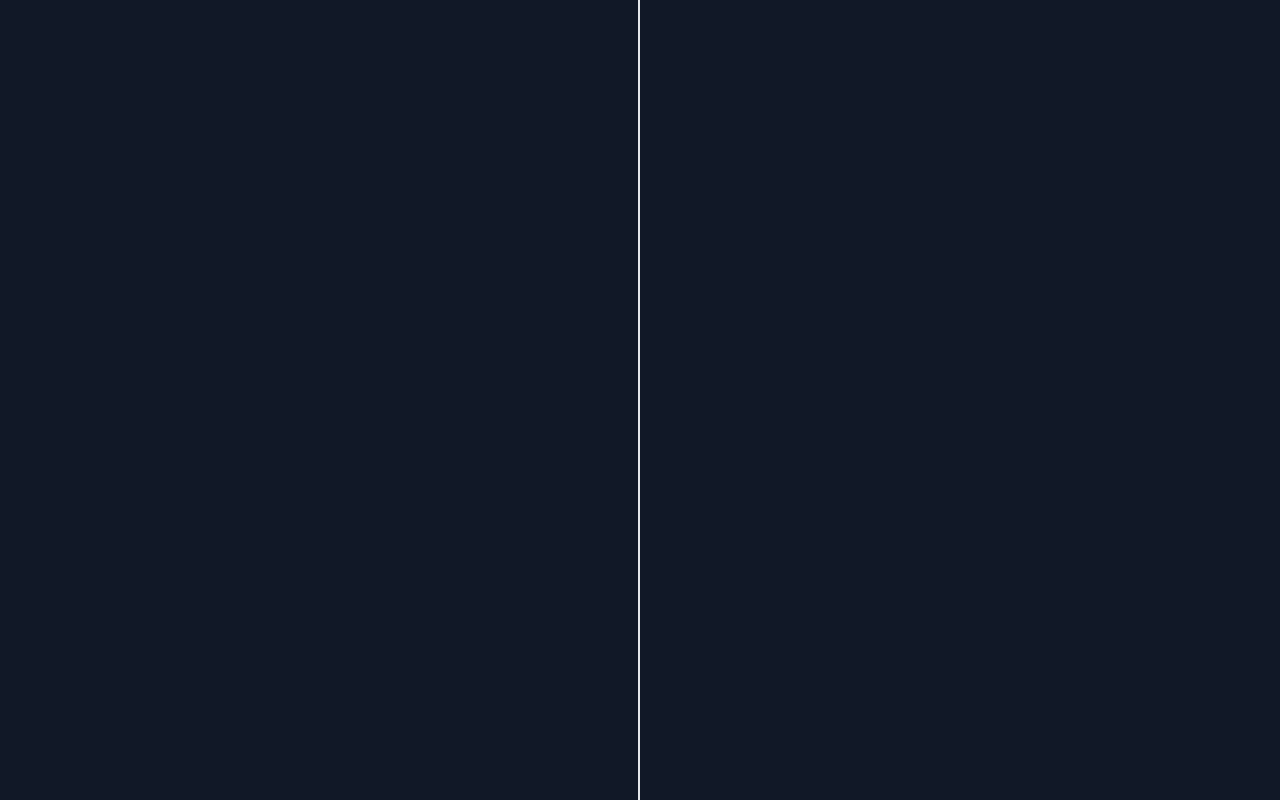
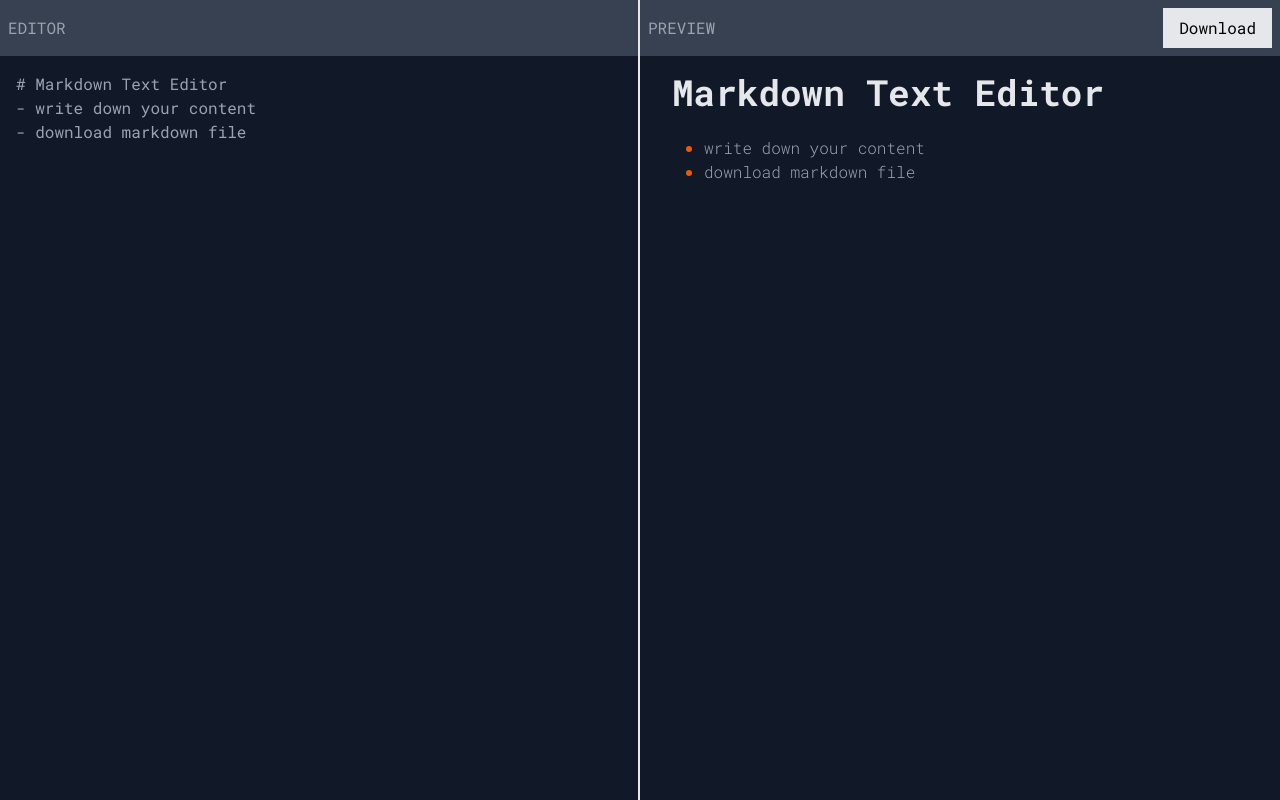
Before and after one commit to RitikRajput696/markdown-editor, a Next.js app: page / in a window 1280 px wide. Built offline with nearby package versions, Linux system fonts and the light colour scheme.

Commit message:
mela babu

```diff
--- a/src/app/globals.css
+++ b/src/app/globals.css
@@ -13,19 +13,22 @@
     @apply text-2xl font-extrabold leading-8 text-gray-200;
   }
   h4 {
-    @apply text-xl font-bold text-gray-200;
+    @apply text-xl font-extrabold text-gray-200;
   }
   h5 {
-    @apply text-lg font-bold text-gray-200;
+    @apply text-lg font-extrabold text-gray-200;
   }
   h6 {
-    @apply text-base font-bold  text-orange-600;
+    @apply text-base font-extrabold  text-orange-600;
+  }
+  p {
+    @apply font-light;
   }
   ul {
-    @apply list-disc marker:text-orange-600 pl-8 leading-6;
+    @apply list-disc marker:text-orange-600 pl-8 leading-6 font-light;
   }
   ol {
-    @apply list-decimal  pl-10 leading-6;
+    @apply list-decimal  pl-10 leading-6 font-light;
   }
   blockquote {
     p {
--- a/src/app/page.js
+++ b/src/app/page.js
@@ -6,7 +6,9 @@ import markdownContext from "@/context/markdownContext";
 import { useState } from "react";
 
 export default function Home() {
-  const [data, setData] = useState("");
+  const [data, setData] = useState(
+    `# Markdown Text Editor\n- write down your content\n- download markdown file`
+  );
   return (
     <markdownContext.Provider value={[data, setData]}>
       <MainLayout>
--- a/src/components/Editor.jsx
+++ b/src/components/Editor.jsx
@@ -1,3 +1,4 @@
+"use client";
 import markdownContext from "@/context/markdownContext";
 import { useContext } from "react";
 
@@ -6,8 +7,10 @@ function Editor() {
 
   return (
     <textarea
-      className="border-r-2 p-4  resize-none h-screen bg-inherit focus:outline-none overflow-y-scroll"
+      className="border-r-2 p-4  resize-none h-auto bg-inherit focus:outline-none overflow-y-scroll"
       onChange={(e) => setData(e.target.value)}
+      value={data}
+      autoFocus
     ></textarea>
   );
 }
--- /dev/null
+++ b/src/components/Header.jsx
@@ -0,0 +1,23 @@
+import React from "react";
+import Title from "./Title";
+
+function Header() {
+  return (
+    <div className="grid grid-cols-2 bg-gray-700  text-gray-400 font-normal sticky top-0">
+      <Title
+        title="EDITOR"
+        className={`border-r-2 p-2 flex items-center justify-start `}
+      />
+      <Title
+        title="PREVIEW"
+        className={`p-2 flex justify-between items-center`}
+      >
+        <button className="px-4 py-2 bg-gray-200 text-black hover:bg-gray-300">
+          Download
+        </button>
+      </Title>
+    </div>
+  );
+}
+
+export default Header;
--- a/src/components/MainLayout.jsx
+++ b/src/components/MainLayout.jsx
@@ -1,9 +1,13 @@
 import React from "react";
+import Header from "./Header";
 
 function MainLayout({ children }) {
   return (
-    <main className="grid grid-cols-2 h-screen overflow-hidden  bg-gray-900 text-gray-400">
-      {children}
+    <main className="h-screen overflow-hidden relative">
+      <Header />
+      <div className="grid grid-cols-2  h-full bg-gray-900 text-gray-400">
+        {children}
+      </div>
     </main>
   );
 }
--- a/src/components/Preview.jsx
+++ b/src/components/Preview.jsx
@@ -6,7 +6,7 @@ import remarkGfm from "remark-gfm";
 function Preview() {
   const [markdown] = useContext(markdownContext);
   return (
-    <div className="p-4 pl-8 flex flex-col gap-6 overflow-y-scroll ">
+    <div className="p-4 pl-8 flex flex-col gap-6 overflow-y-scroll h-full">
       <ReactMarkdown remarkPlugins={[remarkGfm]}>{markdown}</ReactMarkdown>
     </div>
   );
--- /dev/null
+++ b/src/components/Title.jsx
@@ -0,0 +1,12 @@
+import React from "react";
+
+function Title({ title, className, children }) {
+  return (
+    <div className={className}>
+      <div>{title}</div>
+      {children}
+    </div>
+  );
+}
+
+export default Title;
```
